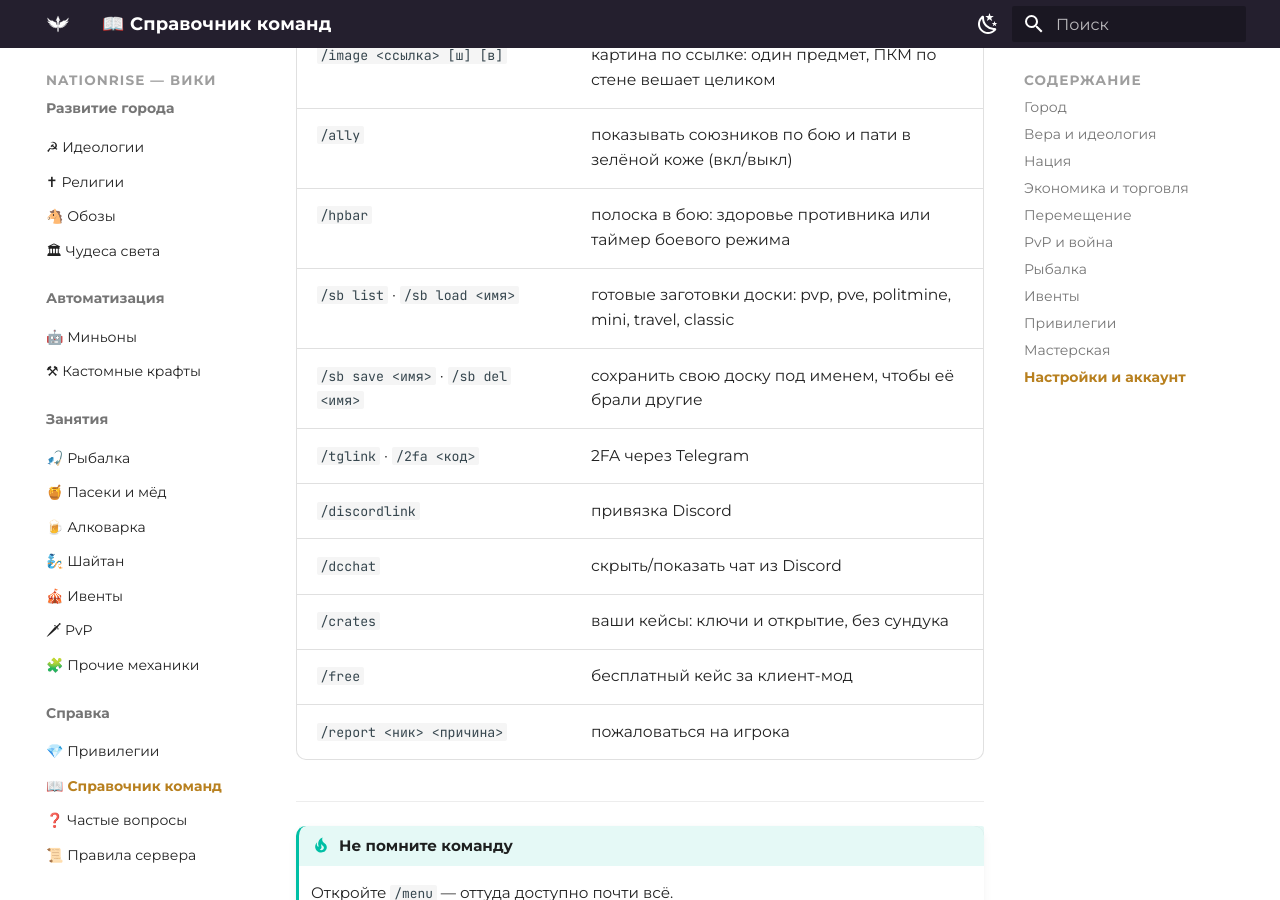
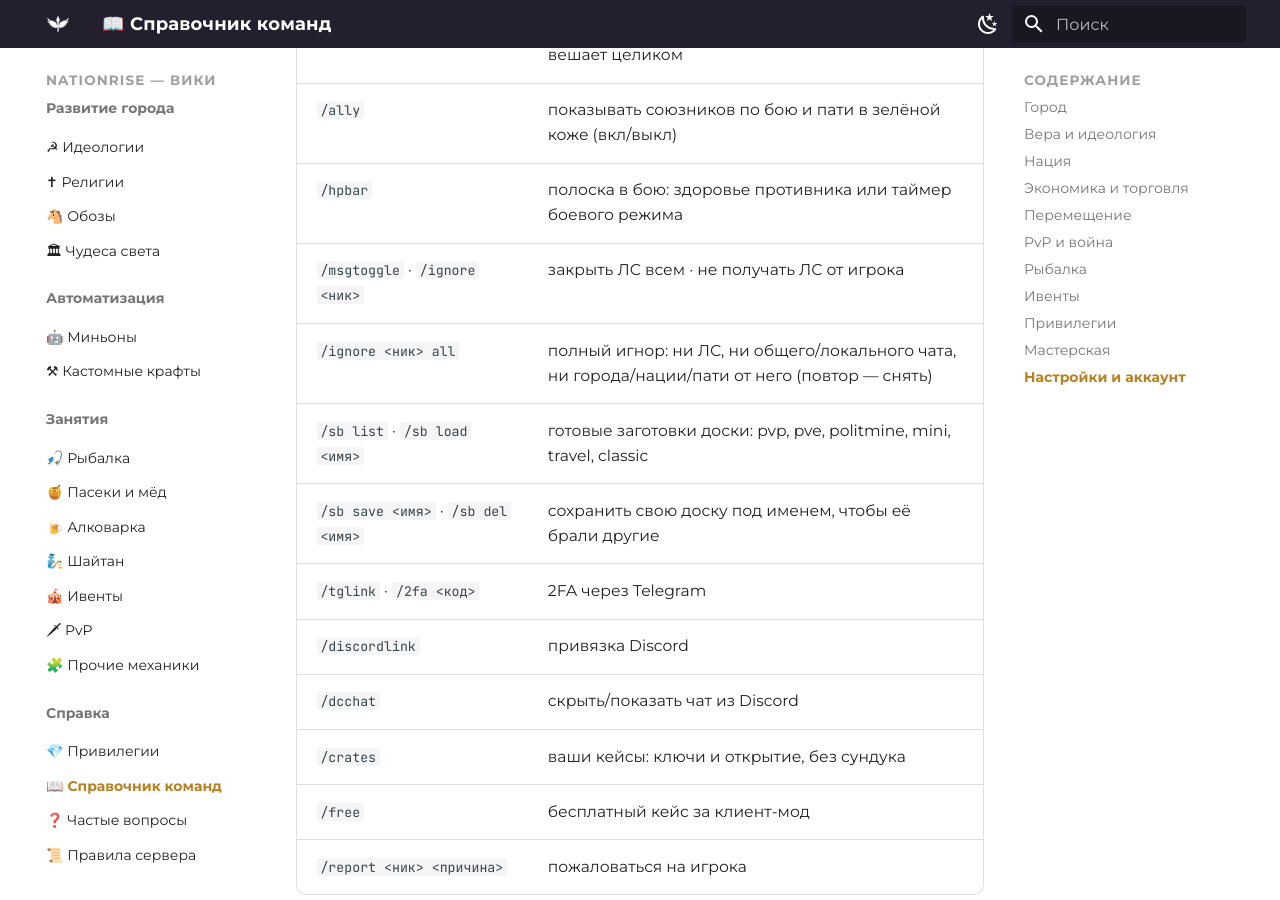
Before and after one commit to zixSSSed/NationRise-Wiki-RU, an MkDocs documentation site: the page built from docs/commands.md, in a window 1280 px wide and 900 px high, scrolled down 8345 px. Built offline with MkDocs 1.6.1 and Material for MkDocs 9.7.7, drawn with Linux system fonts in a browser that asks for light colours.

Commit message:
Команды: /ignore all, /msgtoggle
Co-Authored-By: Claude Opus 5 <noreply@anthropic.com>

```diff
--- a/docs/commands.md
+++ b/docs/commands.md
@@ -164,6 +164,8 @@
 | `/image <ссылка> [ш] [в]` | картина по ссылке: один предмет, ПКМ по стене вешает целиком |
 | `/ally` | показывать союзников по бою и пати в зелёной коже (вкл/выкл) |
 | `/hpbar` | полоска в бою: здоровье противника или таймер боевого режима |
+| `/msgtoggle` · `/ignore <ник>` | закрыть ЛС всем · не получать ЛС от игрока |
+| `/ignore <ник> all` | полный игнор: ни ЛС, ни общего/локального чата, ни города/нации/пати от него (повтор — снять) |
 | `/sb list` · `/sb load <имя>` | готовые заготовки доски: pvp, pve, politmine, mini, travel, classic |
 | `/sb save <имя>` · `/sb del <имя>` | сохранить свою доску под именем, чтобы её брали другие |
 | `/tglink` · `/2fa <код>` | 2FA через Telegram |
```
